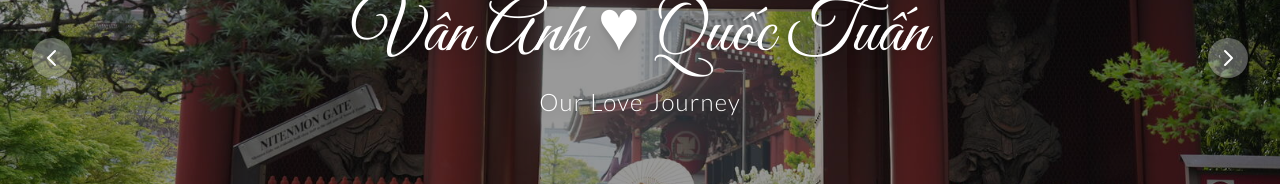
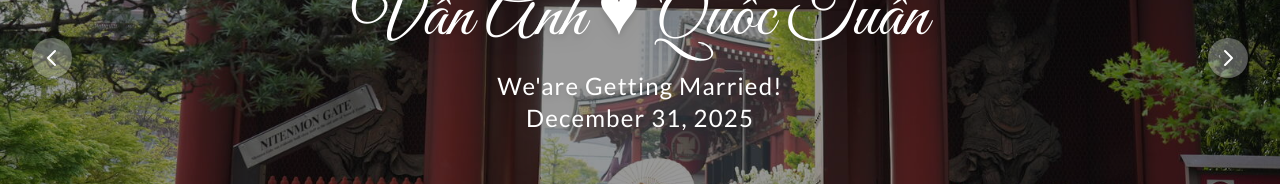
Before and after one commit to nqtuan11192/nqtuan11192.github.io, a React (Vite) app: page / in a window 1280 px wide. Shown: the part 326-510 px from the top of the page. Built offline with nearby package versions, Linux system fonts and the light colour scheme; no server answers; the database is empty.

Commit message:
Update fonts

```diff
--- a/components/HeroSlider.tsx
+++ b/components/HeroSlider.tsx
@@ -55,7 +55,8 @@ const HeroSlider: React.FC = () => {
       <div className="absolute inset-0 bg-black/40"></div>
       <div className="absolute inset-0 flex flex-col justify-center items-center text-center text-white p-4">
         <h1 className="font-script text-4xl md:text-6xl lg:text-7xl drop-shadow-lg">Vân Anh &#9829; Quốc Tuấn</h1>
-        <p className="mt-4 text-lg md:text-2xl font-light tracking-wider drop-shadow-md">Our Love Journey</p>
+        <p className="mt-4 text-lg md:text-2xl font-verdana tracking-wider drop-shadow-md">We'are Getting Married!</p>
+        <p className="text-lg md:text-2xl font-verdana tracking-wider drop-shadow-md">December 31, 2025</p>
       </div>
 
       {/* Slider Controls */}
--- a/components/WeddingEvents.tsx
+++ b/components/WeddingEvents.tsx
@@ -14,7 +14,7 @@ const events: WeddingEvent[] = [
     {
         title: 'LỄ ĂN HỎI NHÀ GÁI',
         time: '08:00 sáng',
-        date: '21/12/2025',
+        date: 'Chủ nhật 21/12/2025',
         address: (<>
             Tư gia nhà gái: DNTN Hà Thuỷ Anh, Tổ dân phố Nước Mát, P. Âu Lâu, tỉnh Lào Cai<br />
             (gần nút giao IC13 cao tốc Nội Bài - Lào Cai)
@@ -26,7 +26,7 @@ const events: WeddingEvent[] = [
     {
         title: 'TIỆC CƯỚI NHÀ GÁI',
         time: '11:00 trưa',
-        date: '21/12/2025',
+        date: 'Chủ nhật 21/12/2025',
         address: (<>
             Hội trường bến xe Nước Mát, Tổ dân phố Nước Mát, P. Âu Lâu, tỉnh Lào Cai<br />
             (gần nút giao IC13 cao tốc Nội Bài - Lào Cai)
@@ -36,9 +36,9 @@ const events: WeddingEvent[] = [
         mapEmbed: 'https://www.google.com/maps/embed?pb=!1m18!1m12!1m3!1d5280.758006742002!2d104.8428742!3d21.696897000000003!2m3!1f0!2f0!3f0!3m2!1i1024!2i768!4f13.1!3m3!1m2!1s0x3133455c8777a10f%3A0xca3d6e9f1102124e!2zRG9hbmggTmdoaeG7h3AgVMawIE5ow6JuIEjDgCBUSOG7plkgQU5I!5e1!3m2!1sen!2s!4v1763575119975!5m2!1sen!2s',
     },
     {
-        title: 'LỄ  THÀNH HÔN TẠI NHÀ TRAI',
+        title: 'LỄ  THÀNH HÔN NHÀ TRAI',
         time: '09:00 sáng',
-        date: '31/12/2025',
+        date: 'Thứ tư 31/12/2025',
         address: (<>
             Tư gia nhà trai: Số 5-D1, phố Hồng Quang, P. Định Công, Hà Nội<br />
             (gần trường quốc tế Reigate Grammar VN)
@@ -50,7 +50,7 @@ const events: WeddingEvent[] = [
     {
         title: 'TIỆC CƯỚI NHÀ TRAI',
         time: '11:30 trưa',
-        date: '31/12/2025',
+        date: 'Thứ tư 31/12/2025',
         address: (<>
             Sảnh tầng 5 Trung tâm tiệc cưới Mipec Palace, số 229 Tây Sơn, P. Kim Liên, Hà Nội<br />
             (gần Ngã Tư Sở)
@@ -129,7 +129,7 @@ const EventCard: React.FC<EventCardProps> = ({ event, onShowMap }) => {
 
             {/* Event Details */}
             <div className="p-6 text-center">
-                <h3 className="font-serif text-xl text-slate-700 mb-3 tracking-wide">
+                <h3 className="font-vietnamese-script text-lg text-slate-700 mb-3 tracking-wide">
                     {event.title}
                 </h3>
 
--- a/index.html
+++ b/index.html
@@ -10,7 +10,7 @@
   <link rel="preconnect" href="https://fonts.googleapis.com">
   <link rel="preconnect" href="https://fonts.gstatic.com" crossorigin>
   <link
-    href="https://fonts.googleapis.com/css2?family=Great+Vibes&family=Cormorant+Garamond:ital,wght@0,300;0,400;0,500;0,600;0,700;1,400&family=Lato:ital,wght@0,300;0,400;0,700;1,300;1,400&display=swap"
+    href="https://fonts.googleapis.com/css2?family=Great+Vibes&family=Cormorant+Garamond:ital,wght@0,300;0,400;0,500;0,600;0,700;1,400&family=Lato:ital,wght@0,300;0,400;0,700;1,300;1,400&family=Pacifico&display=swap"
     rel="stylesheet">
   <style>
     body {
@@ -33,6 +33,11 @@
 
     .font-body {
       font-family: 'Lato', sans-serif;
+    }
+
+    .font-vietnamese-script {
+      font-family: 'Pacifico', cursive;
+      font-weight: 400;
     }
 
     /* Smooth scrolling for anchor links */
```
